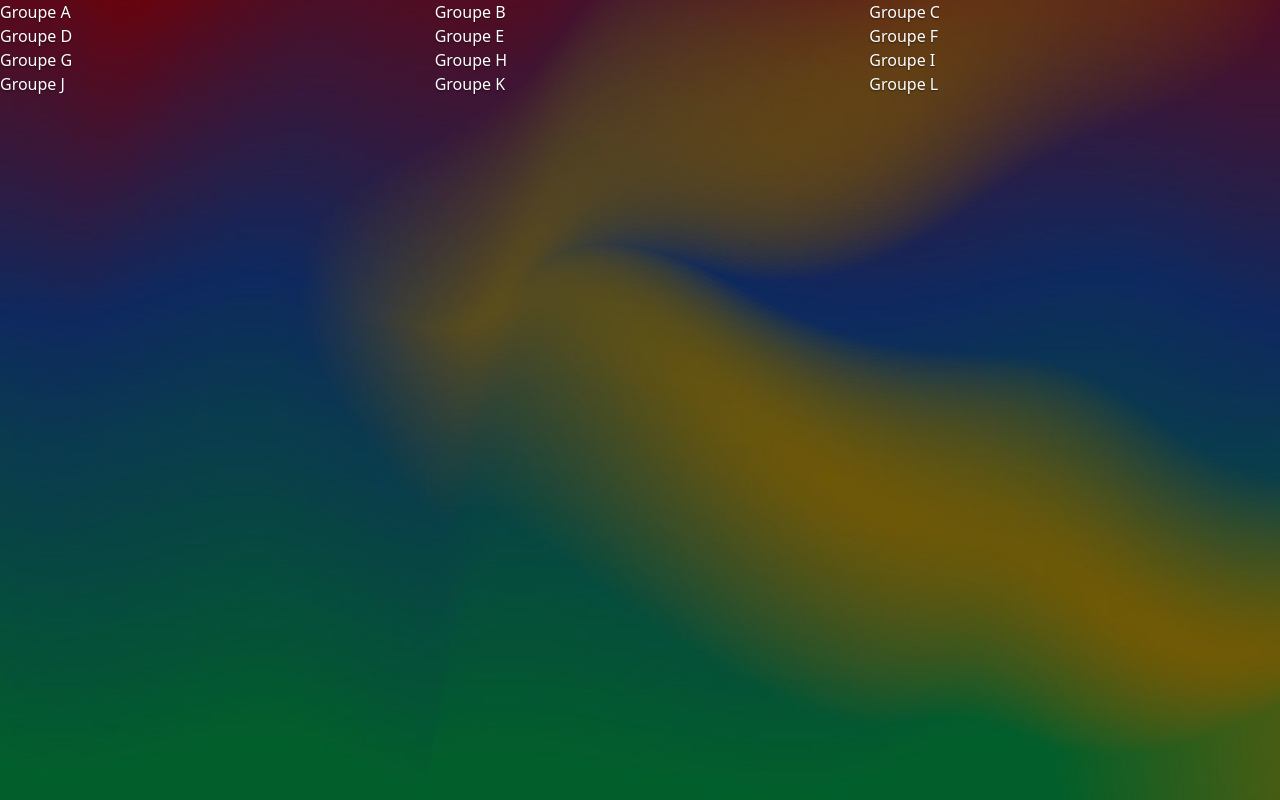
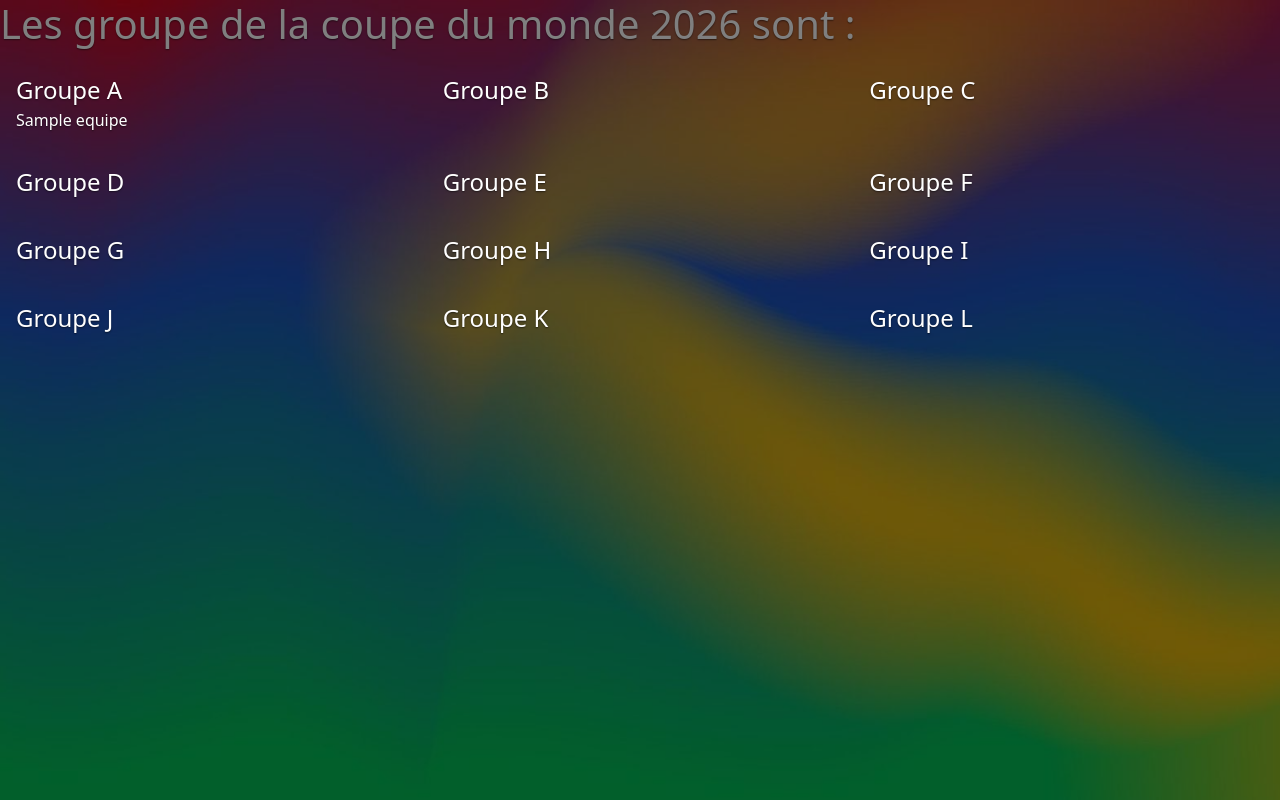
Before and after one commit to achillelouzolo-commits/Progweb, a PHP site: page / in a window 1280 px wide, after a click on "Groupes". Run offline with PHP 8.4, Linux system fonts and the light colour scheme; data comes from the database, SQL or seed files in the repository; tables that the repository leaves empty hold one stand-in row (values such as "Sample post"); data that the repository does not hold is empty.

Commit message:
Update index.php
Ajout des pays

```diff
--- a/index.php
+++ b/index.php
@@ -64,49 +64,86 @@
 }
 ?>
 
-        <div class="hero">
-        <div class="row">
-          <div class="col text-white">
+        <div class="hero container-fluid px-0">
+        <h1>Les groupe de la coupe du monde 2026 sont :</h1>
+        <div class="row g-0">
+          <div class="col text-white p-3 fs-4">
             Groupe A
+            <?php foreach ($groupes['A'] as $equipe): ?>
+   <div class="fs-6"><?= htmlspecialchars($equipe['pays']) ?></div>
+   <?php endforeach; ?>
           </div>
-          <div class="col text-white">
+          <div class="col text-white p-3 fs-4">
             Groupe B
+            <?php foreach ($groupes['B'] as $equipe): ?>
+   <div class="fs-6"><?= htmlspecialchars($equipe['pays']) ?></div>
+   <?php endforeach; ?>
           </div>
-          <div class="col text-white">
+          <div class="col text-white p-3 fs-4">
             Groupe C
+            <?php foreach ($groupes['C'] as $equipe): ?>
+   <div class="fs-6"><?= htmlspecialchars($equipe['pays']) ?></div>
+   <?php endforeach; ?>
           </div>
         </div>
-        <div class="row">
-          <div class="col text-white">
+        <div class="row g-0">
+          <div class="col text-white p-3 fs-4">
             Groupe D
+            <?php foreach ($groupes['D'] as $equipe): ?>
+   <div class="fs-6"><?= htmlspecialchars($equipe['pays']) ?></div>
+   <?php endforeach; ?>
           </div>
-          <div class="col text-white">
+          <div class="col text-white p-3 fs-4">
             Groupe E
+            <?php foreach ($groupes['E'] as $equipe): ?>
+   <div class="fs-6"><?= htmlspecialchars($equipe['pays']) ?></div>
+   <?php endforeach; ?>
           </div>
-          <div class="col text-white">
+          <div class="col text-white p-3 fs-4">
             Groupe F
+            <?php foreach ($groupes['F'] as $equipe): ?>
+   <div class="fs-6"><?= htmlspecialchars($equipe['pays']) ?></div>
+   <?php endforeach; ?>
           </div>
         </div>
-        <div class="row">
-          <div class="col text-white">
+        <div class="row g-0">
+          <div class="col text-white p-3 fs-4">
             Groupe G
+            <?php foreach ($groupes['G'] as $equipe): ?>
+   <div class="fs-6"><?= htmlspecialchars($equipe['pays']) ?></div>
+   <?php endforeach; ?>
           </div>
-          <div class="col text-white">
+          <div class="col text-white p-3 fs-4">
             Groupe H
+            <?php foreach ($groupes['H'] as $equipe): ?>
+   <div class="fs-6"><?= htmlspecialchars($equipe['pays']) ?></div>
+   <?php endforeach; ?>
           </div>
-          <div class="col text-white">
+          <div class="col text-white p-3 fs-4">
             Groupe I
+            <?php foreach ($groupes['I'] as $equipe): ?>
+   <div class="fs-6"><?= htmlspecialchars($equipe['pays']) ?></div>
+   <?php endforeach; ?>
           </div>
         </div>
-           <div class="row">
-          <div class="col text-white">
+           <div class="row g-0">
+          <div class="col text-white p-3 fs-4">
             Groupe J
+            <?php foreach ($groupes['J'] as $equipe): ?>
+   <div class="fs-6"><?= htmlspecialchars($equipe['pays']) ?></div>
+   <?php endforeach; ?>
           </div>
-          <div class="col text-white">
+          <div class="col text-white p-3 fs-4">
             Groupe K
+            <?php foreach ($groupes['K'] as $equipe): ?>
+   <div class="fs-6"><?= htmlspecialchars($equipe['pays']) ?></div>
+   <?php endforeach; ?>
           </div>
-          <div class="col text-white">
+          <div class="col text-white p-3 fs-4">
             Groupe L
+            <?php foreach ($groupes['L'] as $equipe): ?>
+   <div class="fs-6"><?= htmlspecialchars($equipe['pays']) ?></div>
+   <?php endforeach; ?>
           </div>
         </div>
       </div>
```
Lines whose indentation alone changed are shown as unchanged.
